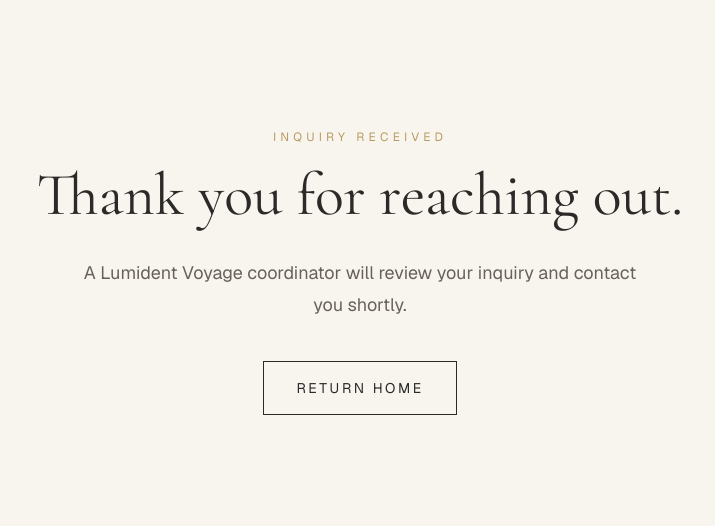
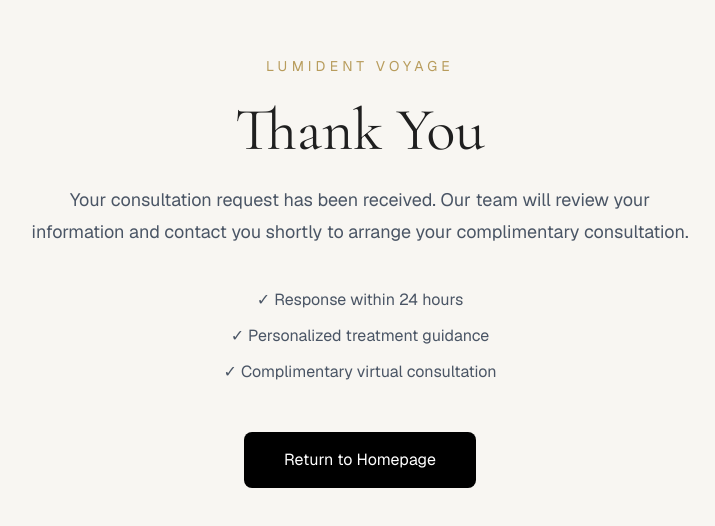
Before and after one commit to LumidentVoyage/lumident-voyage, a Next.js app: page /src/app/thank-you in a window 1280 px wide. Shown: the part 128-654 px from the top of the page, without its empty margins (280-995 px from the left). Built offline with nearby package versions, Linux system fonts and the light colour scheme.

Commit message:
Revise Thank You page layout and text
Updated the Thank You page content and styling.

```diff
--- a/src/app/src/app/thank-you/page.tsx
+++ b/src/app/src/app/thank-you/page.tsx
@@ -2,26 +2,33 @@ import Link from "next/link";
 
 export default function ThankYouPage() {
   return (
-    <main className="flex min-h-screen items-center justify-center bg-[#f8f5ef] px-6 text-[#2b2a28]">
+    <main className="min-h-screen bg-[#f8f6f2] flex items-center justify-center px-6">
       <div className="max-w-2xl text-center">
-        <p className="mb-5 text-xs uppercase tracking-[0.35em] text-[#b99a5f]">
-          Inquiry Received
+        <p className="text-sm tracking-[0.3em] uppercase text-[#b89c5c] mb-6">
+          Lumident Voyage
         </p>
 
-        <h1 className="font-serif text-5xl md:text-6xl">
-          Thank you for reaching out.
+        <h1 className="text-5xl md:text-6xl font-serif text-[#1f1f1f] mb-6">
+          Thank You
         </h1>
 
-        <p className="mx-auto mt-8 max-w-xl text-lg leading-8 text-[#686159]">
-          A Lumident Voyage coordinator will review your inquiry and contact you
-          shortly.
+        <p className="text-lg text-gray-600 leading-8 mb-10">
+          Your consultation request has been received.
+          Our team will review your information and contact you shortly to
+          arrange your complimentary consultation.
         </p>
+
+        <div className="space-y-3 text-gray-600 mb-12">
+          <p>✓ Response within 24 hours</p>
+          <p>✓ Personalized treatment guidance</p>
+          <p>✓ Complimentary virtual consultation</p>
+        </div>
 
         <Link
           href="/"
-          className="mt-10 inline-block border border-[#2b2a28] px-8 py-4 text-sm uppercase tracking-[0.18em]"
+          className="inline-block bg-black text-white px-10 py-4 rounded-lg hover:opacity-90 transition"
         >
-          Return Home
+          Return to Homepage
         </Link>
       </div>
     </main>
```
